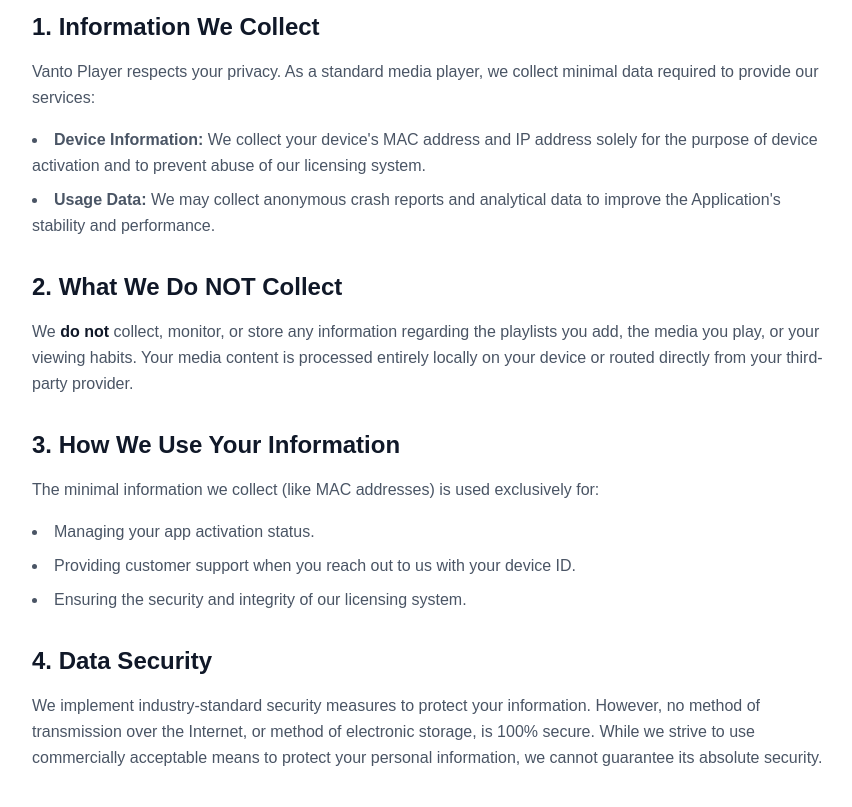
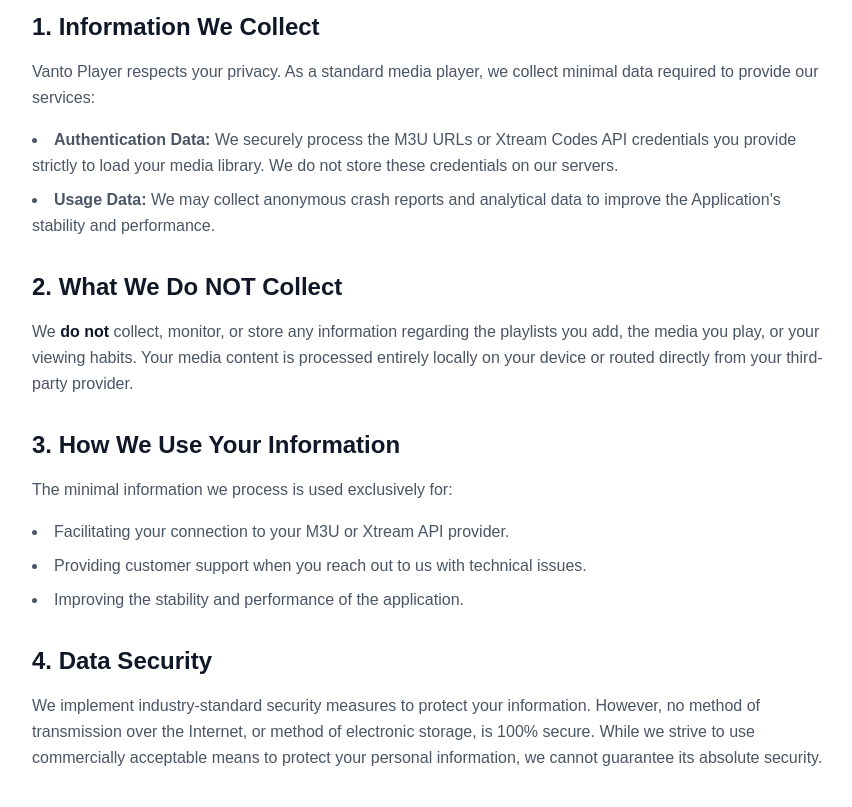
Before and after one commit to hassanaitoundjar/vanto-player-site, a Next.js app: page /privacy in a window 1280 px wide. Shown: the part 480-1287 px from the top of the page, without its empty margins (209-1061 px from the left). Built offline with nearby package versions, Linux system fonts and the light colour scheme.

Commit message:
Update privacy policy to reflect M3U/Xtream API login instead of MAC activation

```diff
--- a/app/blog/[slug]/page.tsx
+++ b/app/blog/[slug]/page.tsx
@@ -1,4 +1,4 @@
-import { getPostBySlug, getPostSlugs } from '@/lib/blog';
+import { getPostBySlug, getPostSlugs, getAllPosts } from '@/lib/blog';
 import { notFound } from 'next/navigation';
 import ReactMarkdown from 'react-markdown';
 import remarkGfm from 'remark-gfm';
@@ -47,6 +47,9 @@
   } catch (e) {
     notFound();
   }
+
+  const allPosts = getAllPosts();
+  const relatedPosts = allPosts.filter(p => p.slug !== slug).slice(0, 3);
 
   return (
     <div className="flex flex-col items-center justify-start flex-1 w-full bg-white">
@@ -136,15 +139,21 @@
               </div>
             </div>
 
-            {/* Related Articles Placeholder */}
+            {/* Related Articles */}
             <div className="mt-20">
               <h3 className="text-2xl font-bold text-gray-900 mb-8 border-b border-gray-100 pb-4">Related Articles</h3>
               <div className="grid grid-cols-1 md:grid-cols-3 gap-6">
-                {[1, 2, 3].map((i) => (
-                  <Link href="/blog" key={i} className="group flex flex-col gap-3">
+                {relatedPosts.map((relatedPost) => (
+                  <Link href={`/blog/${relatedPost.slug}`} key={relatedPost.slug} className="group flex flex-col gap-3">
                     <span className="text-[#3b82f6] text-xs font-bold uppercase tracking-wider">Guide</span>
-                    <h4 className="font-bold text-gray-900 group-hover:text-[#3b82f6] transition-colors line-clamp-2">How to Setup Vanto Player on Your Smart TV</h4>
-                    <span className="text-gray-500 text-sm">June 10, 2026</span>
+                    <h4 className="font-bold text-gray-900 group-hover:text-[#3b82f6] transition-colors line-clamp-2">{relatedPost.title}</h4>
+                    <span className="text-gray-500 text-sm">
+                      {new Date(relatedPost.date).toLocaleDateString('en-US', {
+                        month: 'short',
+                        day: 'numeric',
+                        year: 'numeric'
+                      })}
+                    </span>
                   </Link>
                 ))}
               </div>
--- a/app/privacy/page.tsx
+++ b/app/privacy/page.tsx
@@ -31,7 +31,7 @@
               Vanto Player respects your privacy. As a standard media player, we collect minimal data required to provide our services:
             </p>
             <ul className="list-disc list-inside space-y-2">
-              <li><strong>Device Information:</strong> We collect your device's MAC address and IP address solely for the purpose of device activation and to prevent abuse of our licensing system.</li>
+              <li><strong>Authentication Data:</strong> We securely process the M3U URLs or Xtream Codes API credentials you provide strictly to load your media library. We do not store these credentials on our servers.</li>
               <li><strong>Usage Data:</strong> We may collect anonymous crash reports and analytical data to improve the Application's stability and performance.</li>
             </ul>
           </div>
@@ -46,12 +46,12 @@
           <div>
             <h2 className="text-2xl font-bold text-gray-900 mb-4">3. How We Use Your Information</h2>
             <p>
-              The minimal information we collect (like MAC addresses) is used exclusively for:
+              The minimal information we process is used exclusively for:
             </p>
             <ul className="list-disc list-inside space-y-2 mt-4">
-              <li>Managing your app activation status.</li>
-              <li>Providing customer support when you reach out to us with your device ID.</li>
-              <li>Ensuring the security and integrity of our licensing system.</li>
+              <li>Facilitating your connection to your M3U or Xtream API provider.</li>
+              <li>Providing customer support when you reach out to us with technical issues.</li>
+              <li>Improving the stability and performance of the application.</li>
             </ul>
           </div>
 
```
